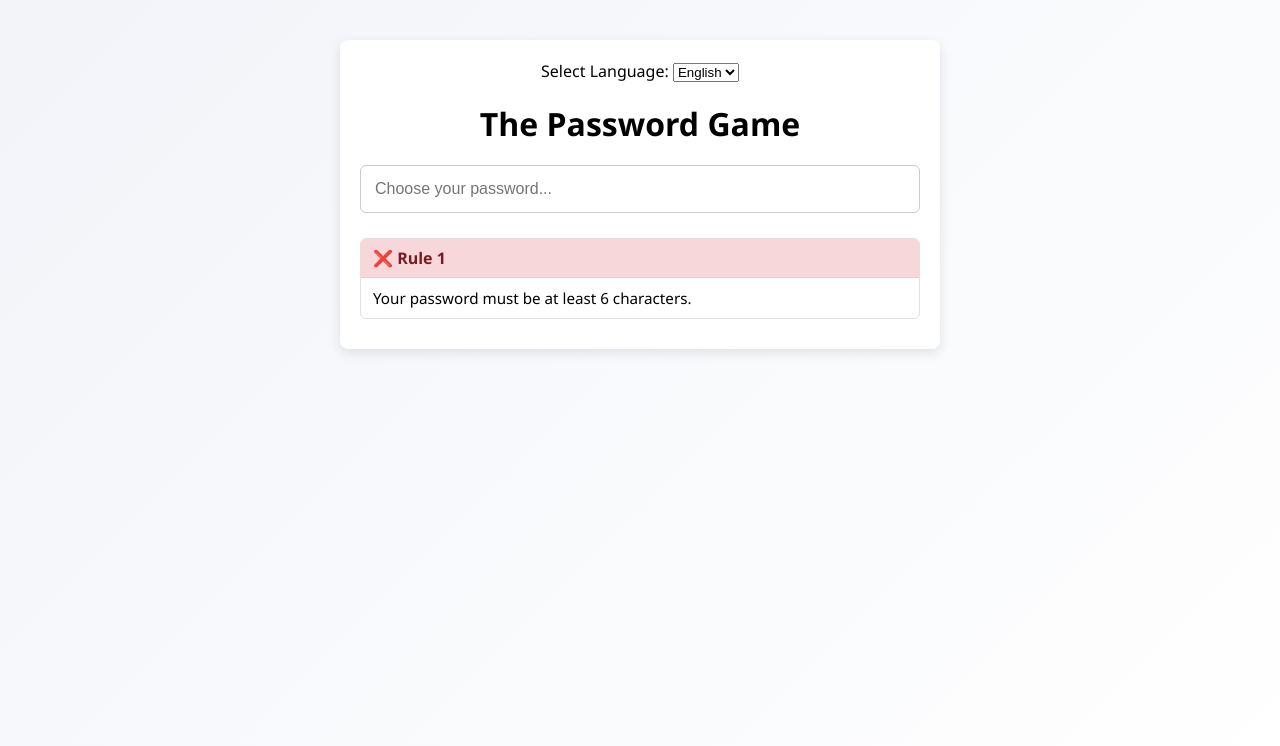
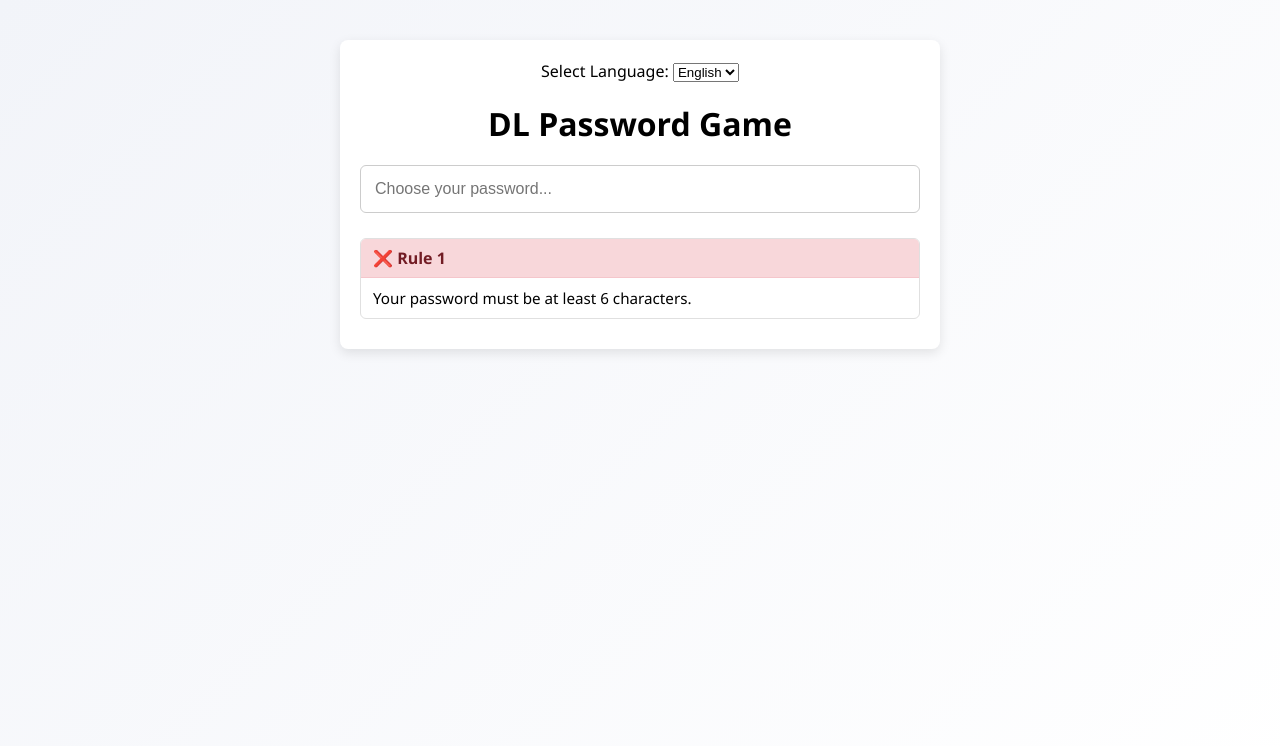
Before and after one commit to Ahmadrezadl/password-game, a plain HTML site: page index.html in a window 1280 px wide. Shown: the top 746 px of the page. Drawn offline with Linux system fonts and the light colour scheme.

Commit message:
Change name of the project to DL Password Game

```diff
--- a/index.html
+++ b/index.html
@@ -2,7 +2,7 @@
 <html lang="en">
 <head>
     <meta charset="UTF-8">
-    <title>Password Game</title>
+    <title>DL Password Game</title>
     <link rel="stylesheet" href="style.css" />
     <link
             rel="stylesheet"
@@ -23,7 +23,7 @@
         </select>
     </div>
 
-    <h1 id="gameTitle">The Password Game</h1>
+    <h1 id="gameTitle">DL Password Game</h1>
 
     <input
             type="text"
--- a/scripts/localization.js
+++ b/scripts/localization.js
@@ -1,6 +1,6 @@
 const translations = {
     en: {
-        gameTitle: "The Password Game",
+        gameTitle: "DL Password Game",
         rules: [
             "Your password must be at least 6 characters.",
             "Your password must include a number.",
```
Also changed, not shown: 1 other file.
